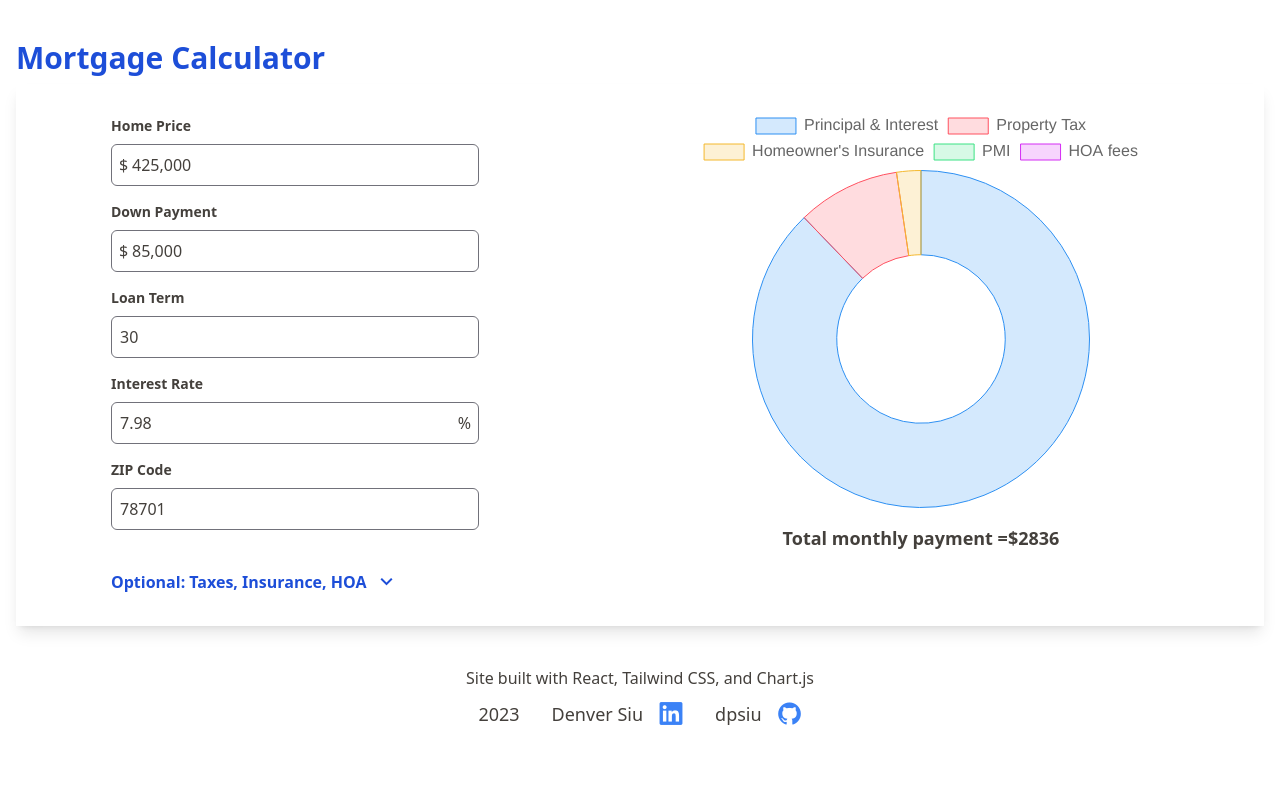
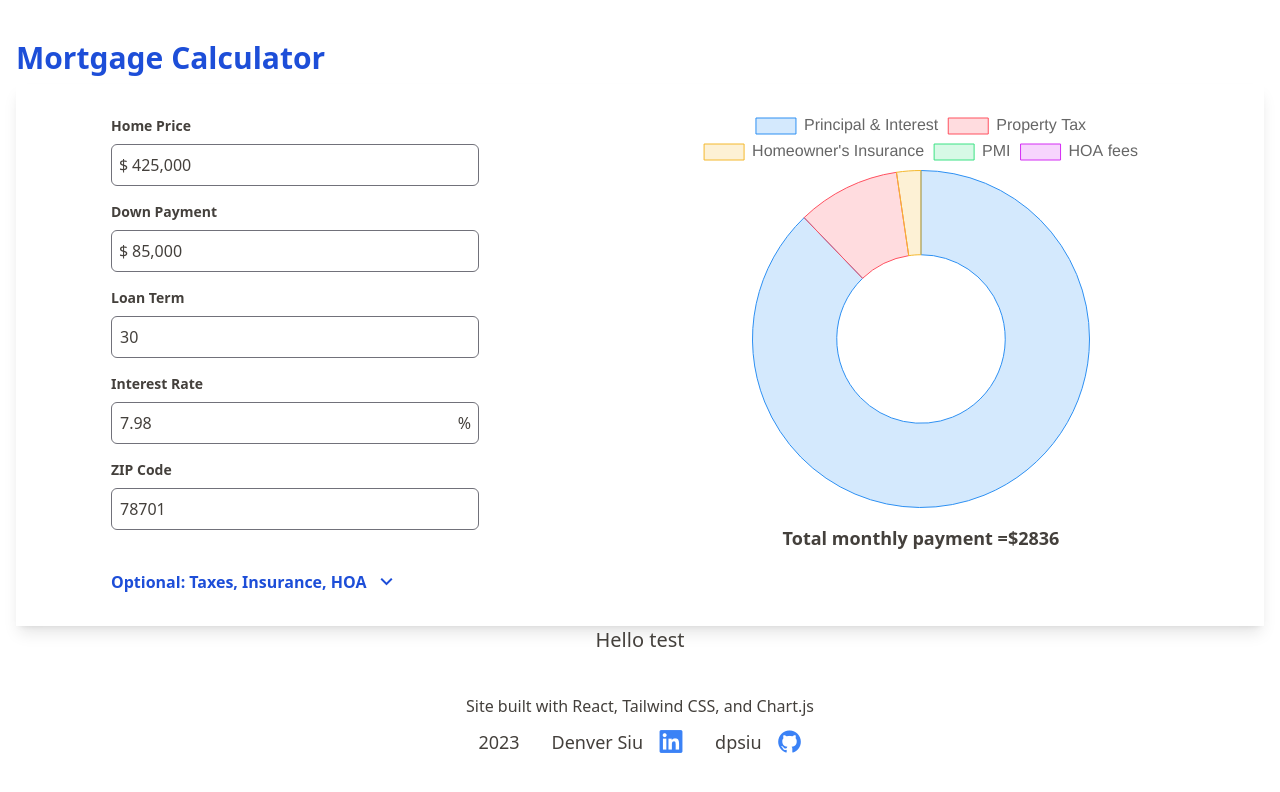
Before and after one commit to dpsiu/Mortgage-Calculator, a React (Vite) app: page / in a window 1280 px wide. Shown: the top 792 px of the page. Built offline with nearby package versions, Linux system fonts and the light colour scheme.

Commit message:
create: howto section component

```diff
--- /dev/null
+++ b/components/HowTo.jsx
@@ -0,0 +1,7 @@
+export function HowTo() {
+  return (
+    <>
+      <p className="text-xl">Hello test</p>
+    </>
+  );
+}
--- a/src/App.jsx
+++ b/src/App.jsx
@@ -4,6 +4,7 @@ import { MortgageSummary } from "../components/MortgageSummary";
 import { PieChart } from "../components/PieChart";
 import { SharedContextProvider } from "./SharedContext";
 import { Footer } from "../components/Footer";
+import { HowTo } from "../components/HowTo";
 import "./App.css";
 
 function App() {
@@ -24,6 +25,7 @@ function App() {
               <MortgageSummary />
             </div>
           </div>
+          <HowTo/>
           <Footer/>
         </div>
       </SharedContextProvider>
```
